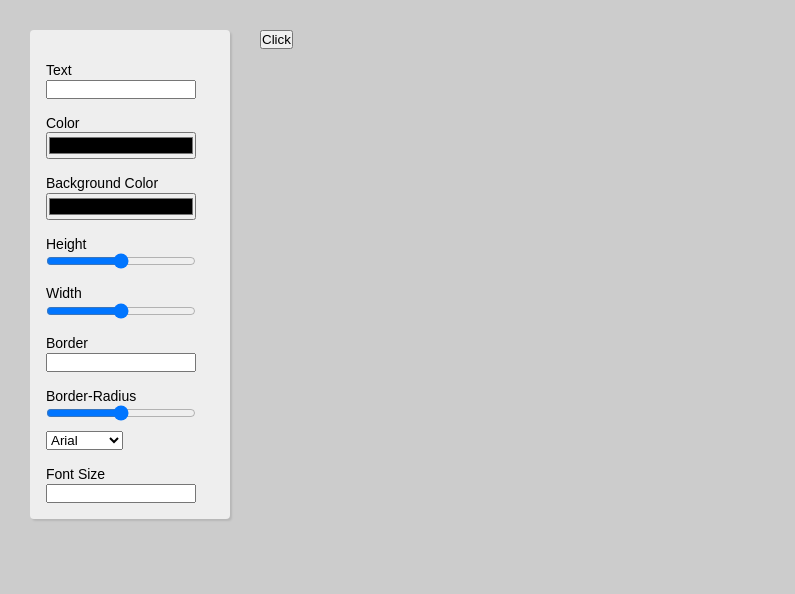
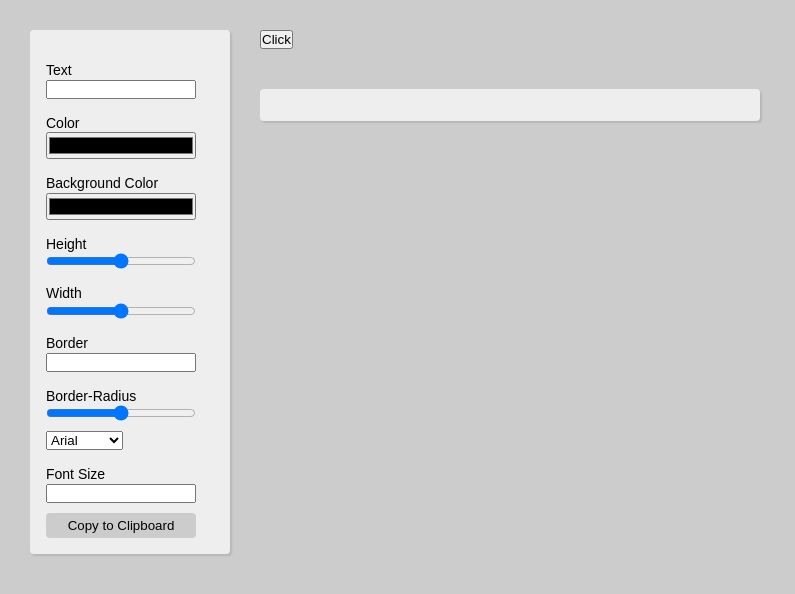
Before and after one commit to VinniFachini/ButtonCreator, a plain HTML site: page index.html in a window 1280 px wide. Shown: the whole page, without its empty margins (0-795 px from the left). Drawn offline with Linux system fonts and the light colour scheme.

Commit message:
Style and CopyToClipboard Added

```diff
--- a/css/style.css
+++ b/css/style.css
@@ -50,3 +50,23 @@ input[type="range"]#borderRadius{
 .btn{
   cursor: pointer;
 }
+#copy-clipboard{
+  margin-top: 10px;
+  color: black;
+  background-color: #ccc;
+  border: none;
+  padding:  5px 15px;
+  border-radius: 4px;
+  cursor: pointer;
+}
+#copy-clipboard:hover{
+  background-color: #aaa;
+}
+
+pre > code.css {
+  background-color: #eee;
+  padding: 1rem;
+  border-radius: 4px;
+  box-shadow: 2px 2px 2px 0 rgba(0, 0, 0, .1);
+  max-width: 500px;
+}
--- a/index.html
+++ b/index.html
@@ -8,7 +8,7 @@
   <link rel="stylesheet" type="text/css" href="css/style.css" />
 </head>
 <body>
-  <section class="button-creator">
+  <sec class="button-creator">
     <form id="controles">
       <label for="texto">Text</label>
       <input type="text" name="texto" id="texto">
@@ -17,9 +17,9 @@
       <label for="backgroundColor">Background Color</label>
       <input type="color" name="backgroundColor" id="backgroundColor">
       <label for="height">Height</label>
-      <input type="range" name="height" id="height" min="0" max="200">
+      <input type="range" name="height" id="height" min="0" max="50">
       <label for="width">Width</label>
-      <input type="range" name="width" id="width" min="0" max="600">
+      <input type="range" name="width" id="width" min="0" max="150">
       <label for="border">Border</label>
       <input type="text" name="border" id="border">
       <label for="borderRadius">Border-Radius</label>
@@ -31,12 +31,13 @@
       </select><!-- Font Family -->
       <label for="fontSize">Font Size</label>
       <input type="number" name="fontSize" id="fontSize">
+      <input type="button" id="copy-clipboard" value="Copy to Clipboard">
     </form><!-- controles -->
     <section class="resultado">
       <button class="btn">Click</button>
       <pre><code class="css"></code></pre>
     </section>
-  </section><!-- Button Creator -->
+  </sec tion><!-- Button Creator -->
   <script src="js/script.js"></script>
 </body>
 </html>
--- a/js/script.js
+++ b/js/script.js
@@ -1,6 +1,7 @@
 const controles = document.getElementById('controles');
 const cssText = document.querySelector('.css');
 const btn = document.querySelector('.btn');
+const copyBtn = document.querySelector('#copy-clipboard')
 
 controles.addEventListener('change', handleChange)
 
@@ -60,3 +61,10 @@ function setValues() {
 function showCSS() {
     cssText.innerHTML = '<span>' + btn.style.cssText.split('; ').join(';</span><span>')
 }
+
+copyBtn.addEventListener('click', (event) => {
+    event.preventDefault();
+    let innerText = cssText.innerText
+    console.log(innerText)
+    window.navigator.clipboard.writeText(innerText)
+})
```
